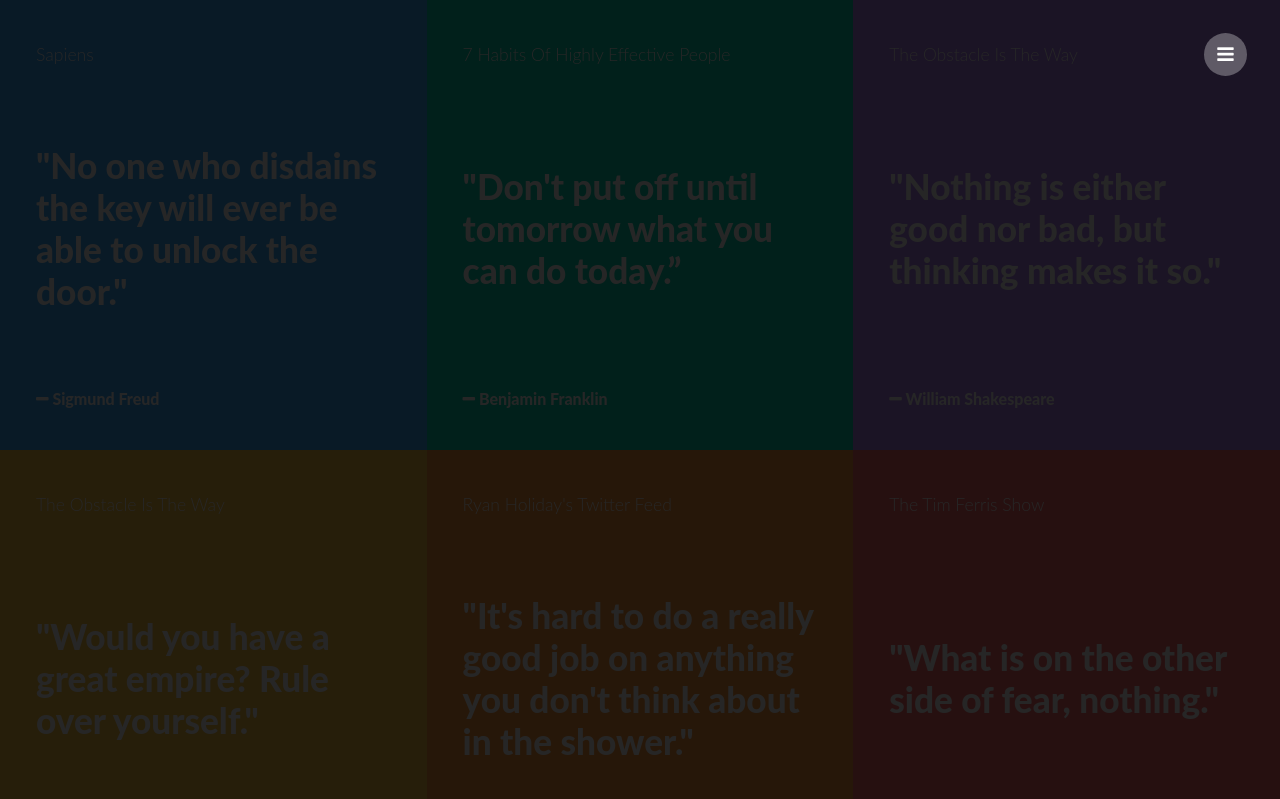
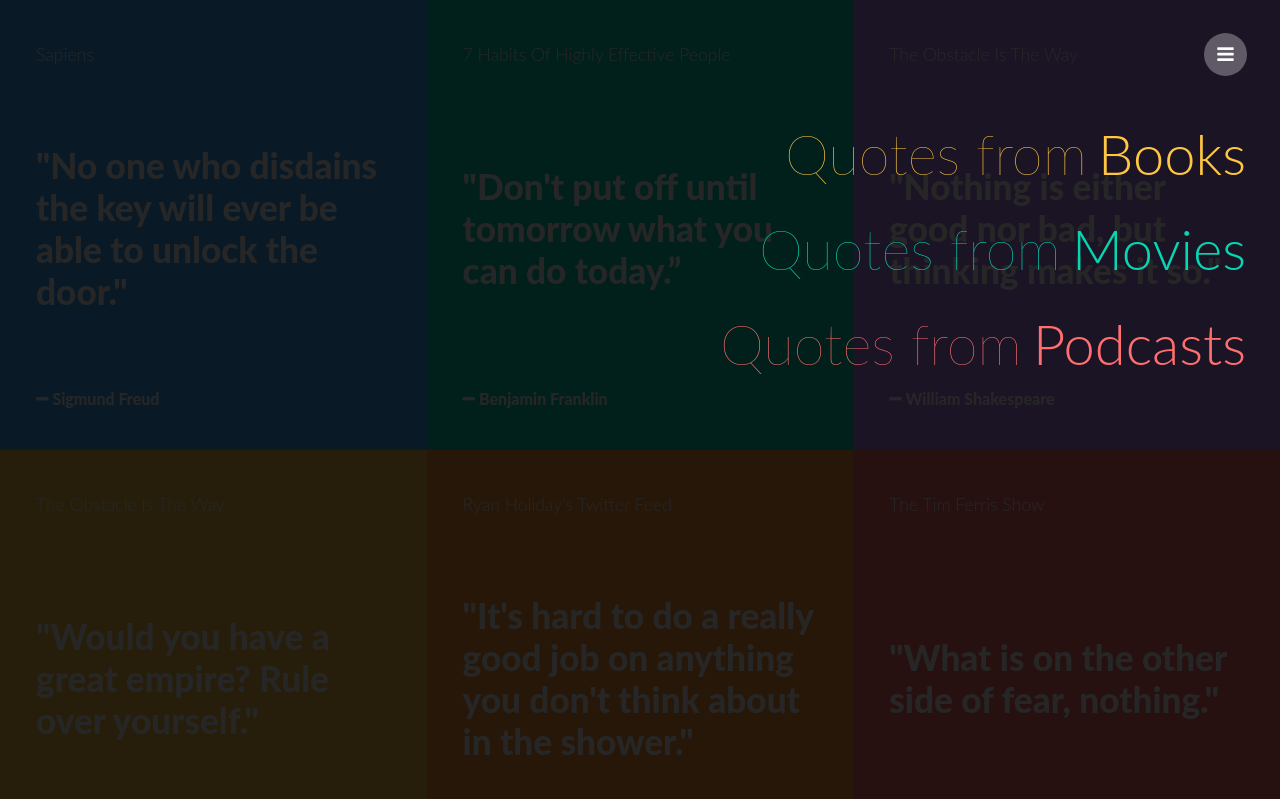
Before and after one commit to brandonrukin/favquotes-website, a website: page index.html in a window 1280 px wide. Both pictures are taken after a click on the element 1225 px from the left and 54 px from the top of the page. Shown: the top 799 px of the page. Drawn offline with nearby package versions, Linux system fonts and the light colour scheme.

Commit message:
add animated menu

```diff
--- a/index.html
+++ b/index.html
@@ -7,26 +7,29 @@
 	<link rel="shortcut icon" href="favicon.ico" type="image/x-icon"/>
 	<link rel="stylesheet" href="https://maxcdn.bootstrapcdn.com/font-awesome/4.5.0/css/font-awesome.min.css">
 	<link rel="stylesheet" href="dist/css/styles.css">
-
 	<script src="https://ajax.googleapis.com/ajax/libs/jquery/2.2.0/jquery.min.js"></script>
 	<script>
 		$(document).ready(function() {
-			$('.menu').click(function() {
-		   		$('.overlay').toggle();
+			$('.nav__icon').on('click', function() {
+			  $('.menu').toggleClass('open');
+			});
+			$('.nav__icon').on('click', function() {
+			  $('.menu-list').toggleClass('open');
 			});
 		});
 	</script>
 </head>
 <body>
-	<header>
-		<div class="menu">
-			<i class="fa fa-bars"></i>
-		</div>
+	<header class="nav">
+		<div class="nav__icon"><i class="fa fa-bars"></i></div>
 	</header>
-	<div class="overlay">
-		<div class="overlay__menu">
-		</div>
-	</div>
+	<nav class="menu">
+		<ul class="menu-list">
+			<li class="menu-list__item">Quotes from <span>Books</span></li>
+			<li class="menu-list__item">Quotes from <span>Movies</span></li>
+			<li class="menu-list__item">Quotes from <span>Podcasts</span></li>
+		</ul>
+	</nav>
 	<section>
 	  <div class="quote blue">
 	  	<p class="quote__source">Sapiens</p>
--- a/src/css/_about.css
+++ /dev/null
@@ -1,21 +0,0 @@
-.overlay {
-	display: none;
-	&__menu {
-		display: flex;
-		justify-content: center;
-		align-items: center;
-		width: 100%;
-	    height: 100%;
-	    position: fixed;
-	    top: 0;
-	    left: 0;
-	    padding: 4em;
-	    text-align: center;
-	    background: color(#000 a(85%));
-	    h1 {
-	    	font-weight: 300;
-	    	font-size: 4em;
-	    	color: #FFF;
-	    }
-	}
-}
--- a/src/css/_colors.css
+++ b/src/css/_colors.css
@@ -1,3 +1,8 @@
+@keyframes move {
+  from { top: 0; left: 0; }
+  to   { top: 100px; left: 100px; }
+}
+
 body {
 	color: #FFF;
 }
@@ -6,6 +11,7 @@ body {
 	background: #3BADFF;
 	border: 6px solid #3BADFF;
 	transition: .1s ease;
+  	animation: move 1s;
 	&:hover {
 		border: 6px solid color(#3BADFF shade(10%));;
 		transition: .2s ease;
--- a/src/css/_header.css
+++ b/src/css/_header.css
@@ -1,10 +1,10 @@
-header {
+.nav {
 	z-index: 10;
     position: fixed;
     top: 0;
     left: 0;
     width: 100%;
-    .menu {
+    &__icon {
     	margin: 33px;
 		height: 43px;
 		width: 43px;
--- /dev/null
+++ b/src/css/_menu.css
@@ -0,0 +1,59 @@
+.menu {
+ 	width: 100vw;
+ 	height: 100vh;
+  	display: block;
+  	position: fixed;
+  	top: 0px;
+  	right: 0px;
+  	clip-path: circle(0px at 98% 5px);
+    pointer-events: none;
+    transition: .3s ease-out all;
+    &.open {
+    	clip-path: circle(1200px at 60% 275px);
+    	background: color(#000 a(85%));
+    	pointer-events: all;
+    }
+ }
+
+.menu-list {
+ 	list-style: none;
+ 	opacity: 0;
+ 	margin-top: 120px;
+ 	margin-right: 34px;
+ 	&.open {
+		animation: showMenuItems 0.6s ease 0.1s;
+		animation-fill-mode: forwards;
+	}
+	&__item {
+		color: #FFC741;
+		display: flex;
+		justify-content: flex-end;
+		font-size: 3.5em;
+		margin-top: .5em;
+		font-weight: 100;
+		cursor: pointer;
+		&:hover {
+			opacity: .7;
+			transition: .2s ease;
+		}
+		&:nth-child(2) {
+			color: #06D6B3;
+		}
+		&:nth-child(3) {
+			color: #FF6F6F;
+		}
+		span {
+			margin-left: .2em;
+			font-weight: 300;
+		}
+	}
+}
+
+@keyframes showMenuItems {
+  0% {
+    opacity: 0;
+  }
+  100% {
+    opacity: 1;
+  }
+}
--- a/src/css/styles.css
+++ b/src/css/styles.css
@@ -15,6 +15,6 @@ a {
 }
 
 @import '_header.css';
-@import '_about.css';
+@import '_menu.css';
 @import '_quotes.css';
 @import '_colors.css';
```
Also changed, not shown: dist/css/styles.css.
